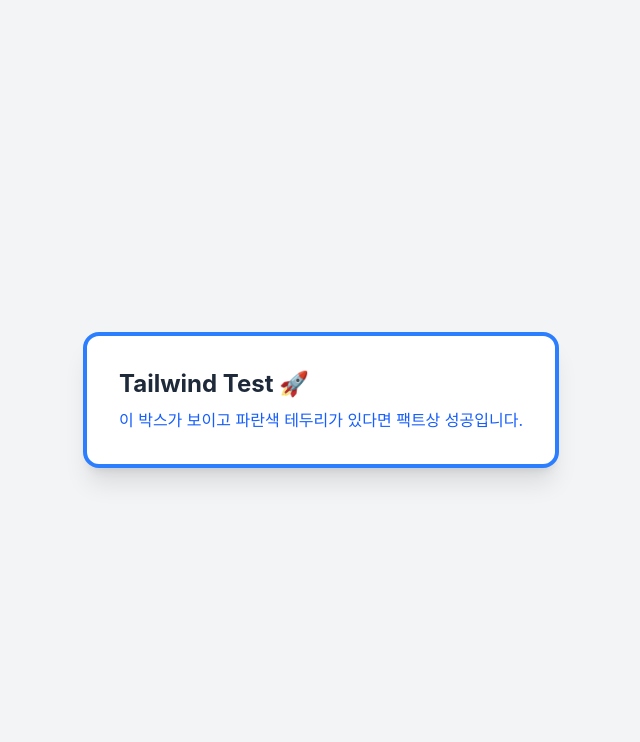
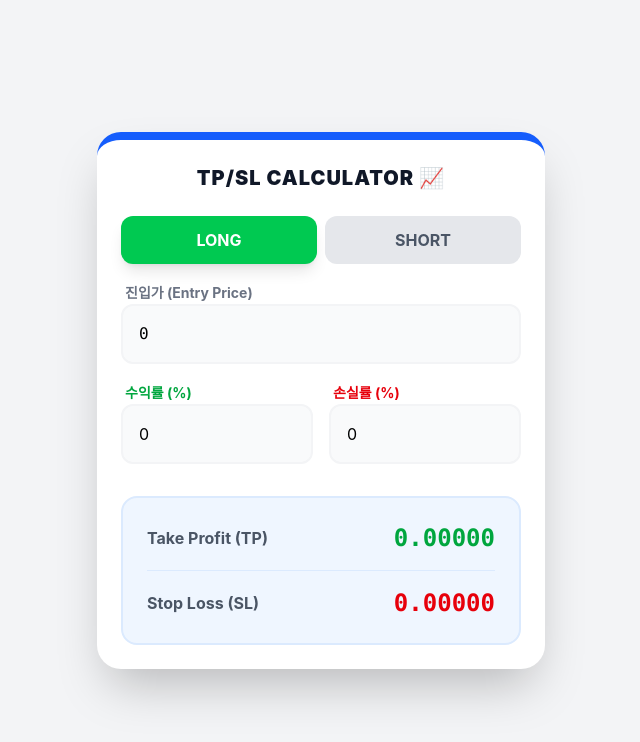
Before and after one commit to devLsy/trading-calculator, a React (Vite) app in the folder trading-calculator/: page / in a window 1280 px wide. Shown: the top 742 px of the page, without its empty margins (319-959 px from the left). Built offline with nearby package versions, Linux system fonts and the light colour scheme.

Commit message:
feat: TP/SL 계산기 추가 완료(1차 커밋)

```diff
--- a/trading-calculator/src/App.jsx
+++ b/trading-calculator/src/App.jsx
@@ -1,20 +1,120 @@
 import { useEffect, useRef, useState } from 'react';
 
 function App() {
-  const [count, setCount] = useState(0)
+  // 1. 진입가 (Entry Price)
+  const [entryPrice, setEntryPrice] = useState(0);
+  // 2. 목표 수익률 (Profit Rate %): 0.8% 등 목표 수치
+  const [profitRate, setProfitRate] = useState(0);
+  // 3. 목표 손실률 (Loss Rate %): 0.8% 등 방어 수치
+  const [lossRate, setLossRate] = useState(0);
+  // 4. 포지션 방향 (Position): 'long' 또는 'short' 선택
+  const [position, setPosition] = useState('long');
+  // 5. TP 가격 (Take Profit): 계산 결과값을 담을 상태
+  const [tpPrice, setTpPrice] = useState(0);
+  // 6. SL 가격 (Stop Loss): 계산 결과값을 담을 상태
+  const [slPrice, setSlPrice] = useState(0);
+
+  useEffect(() => {
+    if (!entryPrice || !profitRate || !lossRate || !position) return;
+
+    const entry = parseFloat(entryPrice);
+    const pRate = parseFloat(profitRate) / 100;
+    const lRate = parseFloat(lossRate) / 100;
+
+    // 소수점 6자리 올림 처리
+    const roundUp = (num, precision) => {
+      const factor = Math.pow(10, precision);
+      return Math.ceil(num * factor) / factor;
+    };
+    // 소수점 6자리 내림 처리
+    const roundDown = (num, precision) => {
+      const factor = Math.pow(10, precision);
+      return Math.floor(num * factor) / factor;
+    };
+
+    if (position === 'long') {
+        // 롱: TP는 진입가 위로 올림, SL은 진입가 아래로 내림
+        setTpPrice(roundUp(entry * (1 + pRate), 6));
+        setSlPrice(roundDown(entry * (1 - lRate), 6));
+    } else if (position === 'short') {
+      // 숏: TP는 진입가 아래로 내림, SL은 진입가 위로 올림
+      setTpPrice(roundUp(entry * (1 - pRate), 6));
+      setSlPrice(roundDown(entry * (1 + lRate), 6));
+    }
+  }, [entryPrice, profitRate, lossRate, position]);
 
   return (
-      <div className="min-h-screen bg-gray-100 flex items-center justify-center">
-      <div className="bg-white p-8 rounded-2xl shadow-xl border-4 border-blue-500">
-        <h1 className="text-2xl font-bold text-gray-800">
-          Tailwind Test 🚀
+    <div className="min-h-screen bg-gray-100 flex items-center justify-center p-4">
+      <div className="w-full max-w-md bg-white p-6 rounded-3xl shadow-2xl border-t-8 border-blue-600">
+        <h1 className="text-xl font-black text-gray-900 mb-6 text-center uppercase tracking-wider">
+          TP/SL Calculator 📈
         </h1>
-        <p className="text-blue-600 mt-2">
-          이 박스가 보이고 파란색 테두리가 있다면 팩트상 성공입니다.
-        </p>
+
+        <div className="space-y-4">
+          {/* 포지션 선택 버튼 */}
+          <div className="flex gap-2">
+            <button
+              onClick={() => setPosition('long')}
+              className={`flex-1 py-3 rounded-xl font-bold transition-all cursor-pointer ${position === 'long' ? 'bg-green-500 text-white shadow-lg' : 'bg-gray-200 text-gray-600'}`}
+            >
+              LONG
+            </button>
+            <button
+              onClick={() => setPosition('short')}
+              className={`flex-1 py-3 rounded-xl font-bold transition-all cursor-pointer ${position === 'short' ? 'bg-red-500 text-white shadow-lg' : 'bg-gray-200 text-gray-600'}`}
+            >
+              SHORT
+            </button>
+          </div>
+
+          {/* 입력 필드들 */}
+          <div className="space-y-2">
+            <label className="text-sm font-bold text-gray-500 ml-1">진입가 (Entry Price)</label>
+            <input
+              type="number"
+              value={entryPrice}
+              onChange={(e) => setEntryPrice(Number(e.target.value))}
+              className="w-full p-4 bg-gray-50 border-2 border-gray-100 rounded-xl focus:border-blue-400 outline-none transition-all font-mono"
+              placeholder="0.00000"
+            />
+          </div>
+
+          <div className="grid grid-cols-2 gap-4">
+            <div className="space-y-2">
+              <label className="text-sm font-bold text-gray-500 ml-1 text-green-600">수익률 (%)</label>
+              <input
+                type="number"
+                value={profitRate}
+                onChange={(e) => setProfitRate(Number(e.target.value))}
+                className="w-full p-4 bg-gray-50 border-2 border-gray-100 rounded-xl focus:border-green-400 outline-none transition-all"
+              />
+            </div>
+            <div className="space-y-2">
+              <label className="text-sm font-bold text-gray-500 ml-1 text-red-600">손실률 (%)</label>
+              <input
+                type="number"
+                value={lossRate}
+                onChange={(e) => setLossRate(Number(e.target.value))}
+                className="w-full p-4 bg-gray-50 border-2 border-gray-100 rounded-xl focus:border-red-400 outline-none transition-all"
+              />
+            </div>
+          </div>
+
+          {/* 결과 출력 */}
+          <div className="mt-8 p-6 bg-blue-50 rounded-2xl border-2 border-blue-100 space-y-4">
+            <div className="flex justify-between items-center">
+              <span className="font-bold text-gray-600">Take Profit (TP)</span>
+              <span className="text-2xl font-black text-green-600 font-mono">{tpPrice.toFixed(5)}</span>
+            </div>
+            <div className="flex justify-between items-center border-t border-blue-100 pt-4">
+              <span className="font-bold text-gray-600">Stop Loss (SL)</span>
+              <span className="text-2xl font-black text-red-600 font-mono">{slPrice.toFixed(5)}</span>
+            </div>
+          </div>
+        </div>
       </div>
     </div>
-  )
+  );
 }
 
 export default App
```
